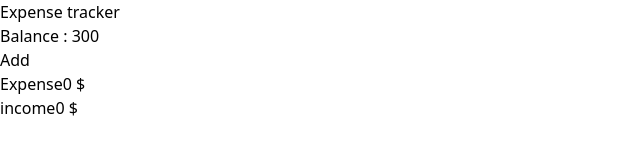
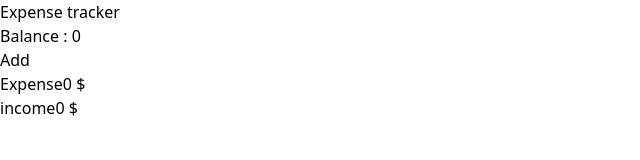
Before and after one commit to AmirAlipoor-ir/expense-tracker, a React (Vite) app: page / in a window 1280 px wide. Shown: the top 160 px of the page, without its empty margins (0-640 px from the left). Built offline with nearby package versions, Linux system fonts and the light colour scheme.

Commit message:
add Form styles and computing expense & income & Balance

```diff
--- a/src/components/ExpenseApp.jsx
+++ b/src/components/ExpenseApp.jsx
@@ -1,9 +1,40 @@
-import { useState } from "react";
+import { useEffect, useState } from "react";
 import OverViewComponent from "./OverViewComponent";
 import TransActionComponent from "./TransActionComponent";
 
 function ExpenseApp() {
   const [note, setNote] = useState([]);
+  const [expense, setExpense] = useState(0);
+  const [income, setIncome] = useState(0);
+
+  const [description, setDescription] = useState("");
+  const [amount, setAmount] = useState("");
+  const [type, setType] = useState("expense");
+
+  const handleSubmit = (e) => {
+    e.preventDefault();
+    if (!amount || !description) return null;
+    const expense = {
+      amount,
+      description,
+      type,
+    };
+    handleAddNote(expense);
+    setAmount("");
+    setDescription("");
+    // setOpen(false);
+  };
+  useEffect(() => {
+    let exp = 0;
+    let inc = 0;
+    note.forEach((t) => {
+      t.type === "expense"
+        ? (exp = exp + parseFloat(t.amount))
+        : (inc = inc + parseFloat(t.amount));
+    });
+    setExpense(exp);
+    setIncome(inc);
+  }, [note]);
 
   const handleAddNote = (newNote) => {
     setNote((prev) => [...prev, newNote]);
@@ -11,9 +42,19 @@ function ExpenseApp() {
 
   return (
     <div className="bg-white w-[90%] mx-auto p-2 rounded-md border border-slate-600">
-      <OverViewComponent onAddNote={handleAddNote}/>
+      <OverViewComponent
+        onAddNote={handleAddNote}
+        expenseAmount={expense}
+        incomeAmount={income}
+        setType={setType}
+        amount={amount}
+        setAmount={setAmount}
+        setDescription={setDescription}
+        description={description}
+        handleSubmit={handleSubmit}
+      />
       {/* <h2 className="pt-2">Add some tnx</h2> */}
-      <TransActionComponent note={note}/>
+      <TransActionComponent note={note} />
     </div>
   );
 }
--- a/src/components/OverViewComponent.jsx
+++ b/src/components/OverViewComponent.jsx
@@ -1,30 +1,22 @@
 import React, { useState } from "react";
 import TransActionForm from "./TransActionForm";
 
-function OverViewComponent({ onAddNote }) {
+function OverViewComponent({
+  expenseAmount,
+  incomeAmount,
+  handleSubmit,
+  description,
+  setDescription,
+  amount,
+  setAmount,
+  setType,
+}) {
   const [open, setOpen] = useState(false);
 
-  const [description, setDescription] = useState("");
-  const [amount, setAmount] = useState("");
-  const [type, setType] = useState("expense");
-
-  const handleSubmit = (e) => {
-    e.preventDefault();
-    if (!amount || !description) return null;
-    const expense = {
-      amount,
-      description,
-      type,
-    };
-    onAddNote(expense);
-    setAmount("");
-    setDescription("");
-    setOpen(false);
-  };
   return (
     <>
       <div className="flex justify-between items-center mb-2">
-        <h2>Balance : 300</h2>
+        <h2>Balance : {incomeAmount - expenseAmount}</h2>
         {!open ? (
           <button
             onClick={() => setOpen(!open)}
@@ -49,17 +41,16 @@ function OverViewComponent({ onAddNote }) {
           setDescription={setDescription}
           description={description}
           handleSubmit={handleSubmit}
-          onAddNote={onAddNote}
         />
       )}
 
       <div className="flex justify-between mb-3">
         <div className="w-[48%] border border-slate-600 rounded-md px-2 py-1">
           Expense
-          <span className="block text-red-600 font-bold">0 $</span>
+          <span className="block text-red-600 font-bold">{expenseAmount} $</span>
         </div>
         <div className="w-[48%] border border-slate-600 rounded-md px-2 py-1">
-          income<span className="block text-green-600 font-bold">0 $</span>
+          income<span className="block text-green-600 font-bold">{incomeAmount} $</span>
         </div>
       </div>
     </>
--- a/src/components/TransActionForm.jsx
+++ b/src/components/TransActionForm.jsx
@@ -7,13 +7,13 @@ function TransActionForm({
   setType,
 }) {
   return (
-    <form onSubmit={handleSubmit}>
+    <form onSubmit={handleSubmit} className="">
       <input
         type="text"
         value={description}
         onChange={(e) => setDescription(e.target.value)}
         placeholder="description"
-        className="border border-slate-600 w-full pl-2 py-1 rounded-md"
+        className="border border-slate-600 w-full pl-2 py-1 rounded-md mb-1 outline-none"
         id="description"
       />
       <input
@@ -21,31 +21,34 @@ function TransActionForm({
         value={amount}
         onChange={(e) => setAmount(e.target.value)}
         placeholder="amount"
-        className="border border-slate-600 w-full pl-2 py-1 rounded-md"
+        className="border border-slate-600 w-full pl-2 py-1 rounded-md mb-2 outline-none"
         id="amount"
       />
-      <div className="radioBox">
+      <div className="flex items-center justify-center mb-3">
         <input
           defaultChecked
           type="radio"
           name="type"
           value="expense"
-          // checked={setType === "expense"}
+          className=""
           onChange={(e) => setType(e.target.value)}
           id="expense"
         />
-        <label htmlFor="expense">Expense</label>
+        <label htmlFor="expense" className="mr-6">Expense</label>
         <input
           type="radio"
           name="type"
           value="income"
-          // checked={setType === "income"}
+          className=""
           onChange={(e) => setType(e.target.value)}
           id="income"
         />
         <label htmlFor="income">Income</label>
       </div>
-      <button type="submit" className="">
+      <button
+        type="submit"
+        className="bg-violet-700 rounded-md w-full py-1 mb-4 text-white"
+      >
         Add transaction
       </button>
     </form>
@@ -53,3 +56,15 @@ function TransActionForm({
 }
 
 export default TransActionForm;
+
+
+
+
+
+
+
+
+// cursor: text;
+// font-size: 14px;
+// line-height: 20px;
+// letter-spacing: 0px;
```
